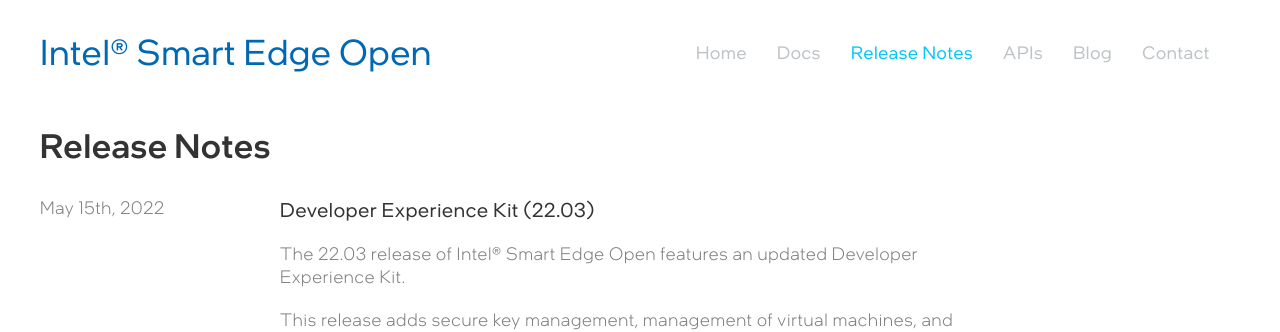
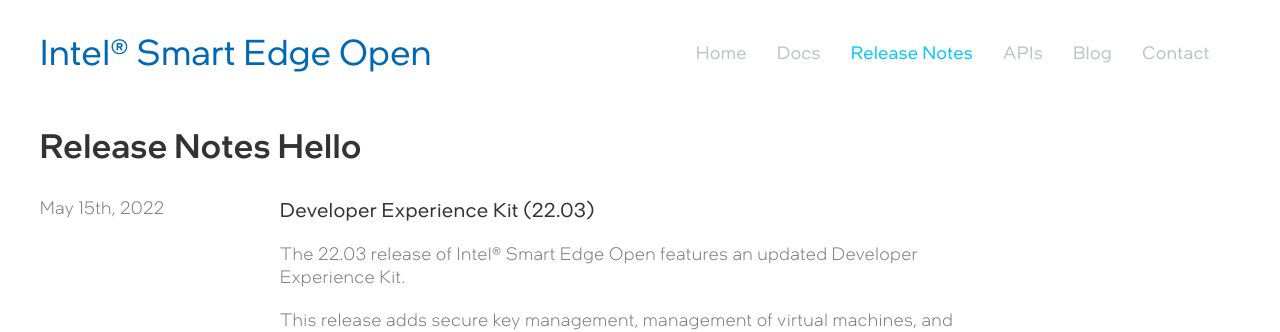
Before and after one commit to intelsmartedgeons/intelsmartedgeons.github.io, a Jekyll site: the page built from release-notes.md, in a window 1280 px wide and 900 px high. Shown: the top 332 px of the window. Built offline with Jekyll 4.4.1, drawn with Linux system fonts in a browser that asks for light colours; some web fonts are replaced.

Commit message:
update release noted

```diff
--- a/release-notes.md
+++ b/release-notes.md
@@ -4,7 +4,7 @@
 ---
 
 <!--{% include formspree.html email="my_name@gmail.com" redirect="/thanks/" name="true" subject="true" %}-->
-<h1 class="uk-text-left">Release Notes</h1>
+<h1 class="uk-text-left">Release Notes Hello</h1>
 
 <div class="noteLeft">
     <p>May 15th, 2022</p>
```
